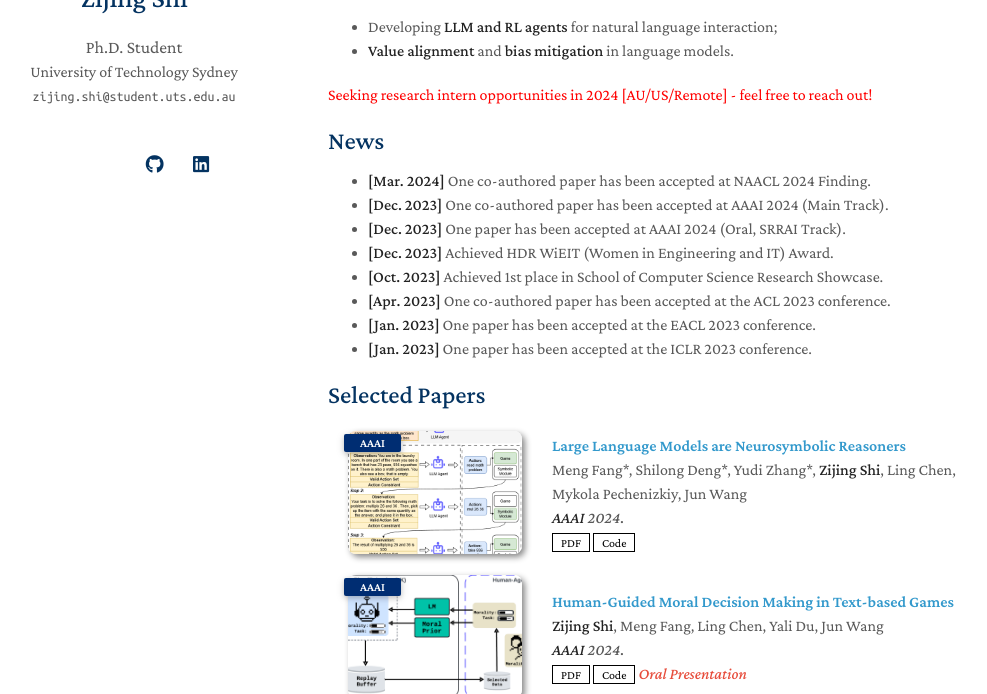
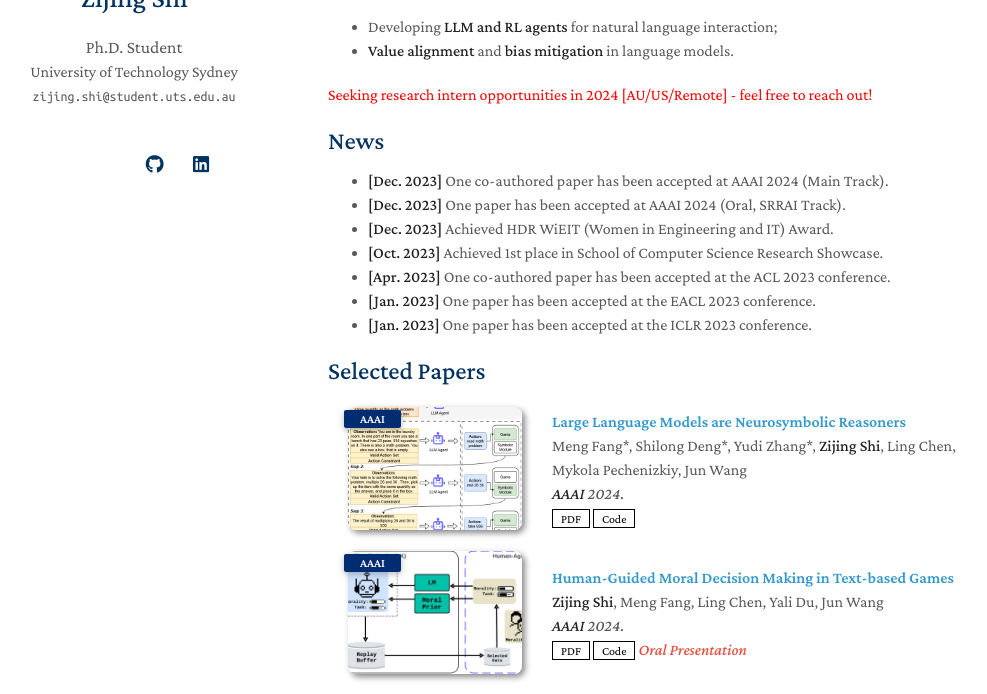
Before and after one commit to winni18/winni18.github.io, a Jekyll site: the page built from index.md, in a window 1280 px wide and 900 px high, cut to the strip 206-900 px from the top of the window. Shown: the whole strip, without its empty margins (142-1129 px from the left). Built offline with Jekyll 4.4.1, drawn with Linux system fonts in a browser that asks for light colours; nearby versions of some CDN libraries; a style sheet for code colours, icons or effects is not loaded; our own code applies the rules of GitHub Pages for plain Markdown files.

Commit message:
Update index.md

```diff
--- a/index.md
+++ b/index.md
@@ -17,7 +17,6 @@ My research focuses on:
 
 
 ## News
-- **[Mar. 2024]** One co-authored paper has been accepted at NAACL 2024 Finding.
 - **[Dec. 2023]** One co-authored paper has been accepted at AAAI 2024 (Main Track).
 - **[Dec. 2023]** One paper has been accepted at AAAI 2024 (Oral, SRRAI Track).
 - **[Dec. 2023]** Achieved HDR WiEIT (Women in Engineering and IT) Award.
```
